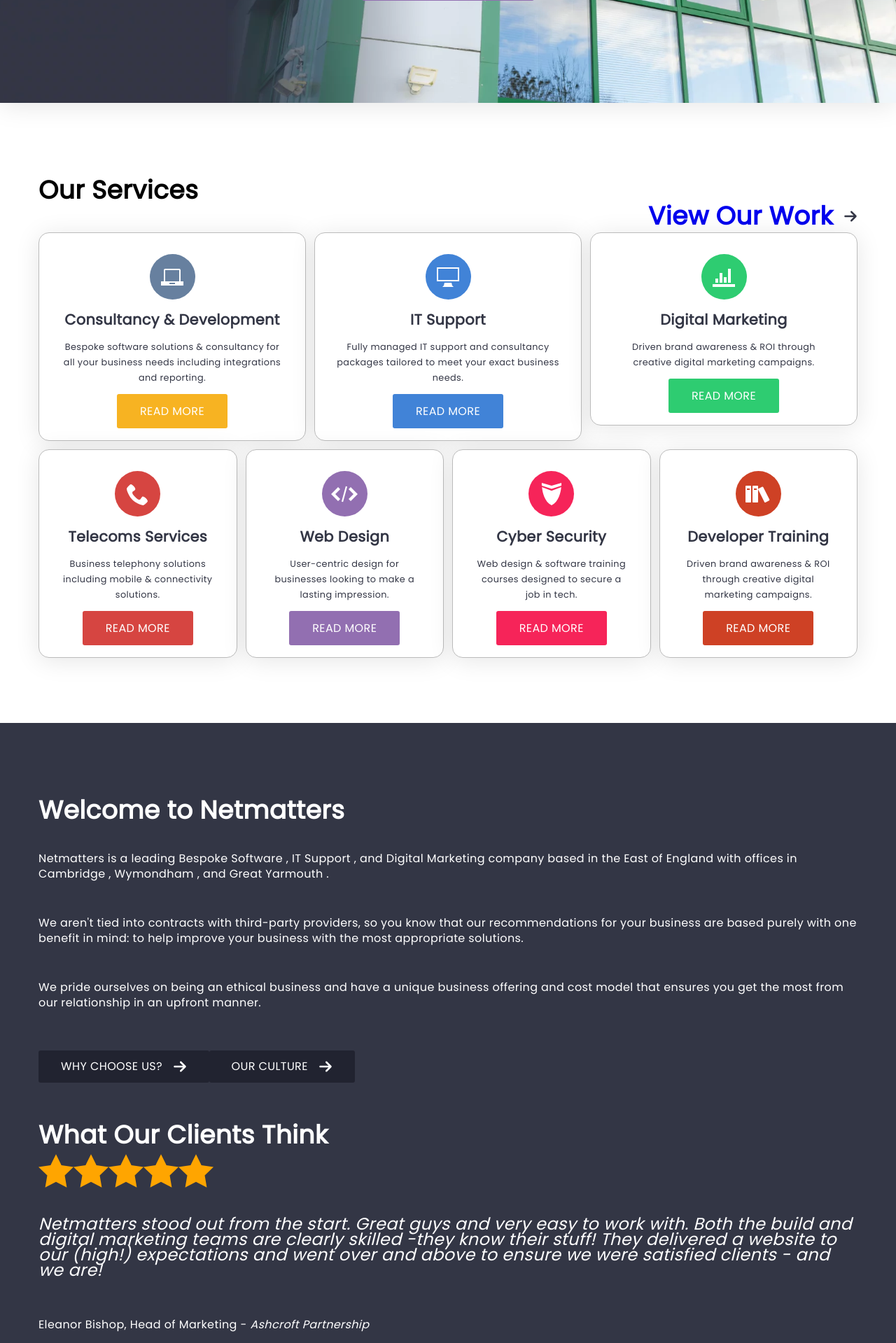
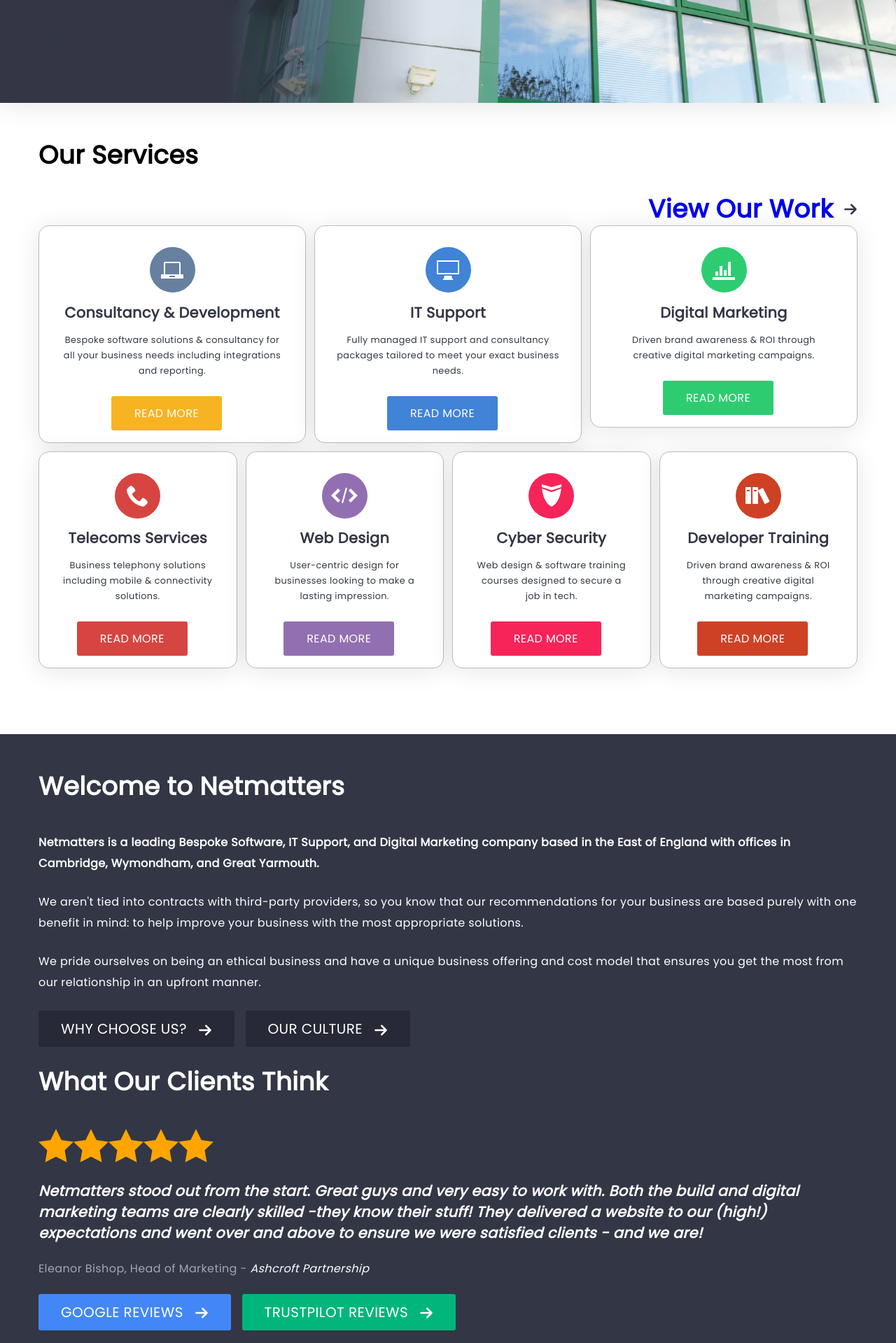
Before and after one commit to Rootytootyfrooty/NetMatters-SCS-Assessment1, a PHP site: page / in a window 1280 px wide. Shown: the part 625-2544 px from the top of the page at 70% size. Run offline with PHP 8.4, Linux system fonts and the light colour scheme.

Commit message:
Welcome section
I've adjusted the welcome section text and layouts, with the right colours for the grey buttons now.

```diff
--- a/SCSS/abstracts/_colors.scss
+++ b/SCSS/abstracts/_colors.scss
@@ -10,6 +10,9 @@
 $c__dev-training-orange: #ce4125;
 
 $c__welcome-black: #212330;
+$c__welcome-button-grey: #272936;
+$c__welcome-button-grey-hover: #121318;
+$c__quotee-grey: #a3a8ac;
 
 $c__google-blue: #4387f6;
 $c__google-blue-hov: #166af4;
@@ -35,6 +38,10 @@
 $training-orange: $c__dev-training-orange;
 $bg-white: #fff;
 $bg-midnight: #333645;
+
+$wel-btn: $c__welcome-button-grey;
+$wel-btn-hov: $c__welcome-button-grey-hover;
+$q-grey: $c__quotee-grey;
 
 $wel-black: $c__welcome-black;
 $gg-blue: $c__google-blue;
--- a/SCSS/components/_buttons.scss
+++ b/SCSS/components/_buttons.scss
@@ -4,11 +4,12 @@
     vertical-align: middle;
     cursor: pointer;
     text-transform: uppercase;
-    margin-top: 20px;
+    // margin-top: 20px;
     border: 1px solid #bbb;
     border-radius: 3px;
     padding: 12px 32px;
-    margin-top: 25px;
+    margin-bottom: 25px;
+    margin-right: 1rem;
 }
 
 // big our services buttons
--- a/SCSS/layout/_services.scss
+++ b/SCSS/layout/_services.scss
@@ -43,7 +43,7 @@
   display: none;
 }
 @include sm {
-    .h2up {
+    .container-head {
       margin-bottom: 0;
     }
     .vow1 {
--- a/SCSS/layout/_welcome.scss
+++ b/SCSS/layout/_welcome.scss
@@ -1,7 +1,7 @@
 //welcome to netmatters & what our clients think sections
 .about {
     background-color: $bg-midnight;
-    color: white;
+    color: $bg-white;
     padding-top: 50px;
     padding-bottom: 50px;
 }
@@ -12,8 +12,18 @@
 .quote {
     margin: 0;
     padding: 0;
+    font-style: italic;
+    line-height: 1.875rem;
+    font-weight: 600;
+    font-size: 1.3rem;
+}
+.quotee {
+   color: $c__quotee-grey;
 }
 
+.wel1 p {
+    line-height: 1.875rem;
+}
 
 // buttons- welcome section 1 & 2; google; trustpilot;
 
@@ -22,8 +32,13 @@
     justify-content: left;
     width: 1fr;
     > a {
-        background-color: $wel-black;
-        border: $wel-black;
+        font-size: 1.25rem;
+        background-color: $wel-btn;
+        border: $wel-btn;
+        &:hover {
+            background-color: $wel-btn-hov;
+            border: $wel-btn-hov;
+        }
     }
 }
 .btn-wel2 {
--- a/SCSS/themes/_fonts.scss
+++ b/SCSS/themes/_fonts.scss
@@ -12,19 +12,14 @@
 }
 p {
     line-height: 1.375rem;
-    padding-top: 1rem;
-    padding-bottom: 1rem;
-}
-.quote {
-    font-size: 1.5rem;
-    font-style: italic;
+    margin: 0px 0px 25px 0px;
 }
 .h2up {
     font-size: 2.25rem;
     font-weight: 800;
     font-family: inherit;
     margin-top: 0;
-    padding-top: 50px;
+    margin-bottom: 40px;
 }
 .container-header p {
     font-weight: 600;
--- a/SCSS/themes/_icons.scss
+++ b/SCSS/themes/_icons.scss
@@ -3,6 +3,7 @@
 .stars {
     display: flex;
     flex-direction: row;
+    margin: 25px 0px;
 }
 .star {
     display: inline-block;
--- a/index.html
+++ b/index.html
@@ -53,7 +53,7 @@
             </div>
         </div>
         <div class="main">
-            <h2 class=" container container-head h2up">Our Services</h2>
+            <h2 class="container container-head h2up">Our Services</h2>
             <div class="container our-services">
                 <div class="services vowg1">
                     <a href="#" class="vow1">
@@ -146,19 +146,18 @@
                     <div class="wel1">
                         <h2 class="h2up">Welcome to Netmatters</h2>
                         <p>
+                            <strong>
                                 Netmatters is a leading
-                            <a href="#">Bespoke Software</a>
-                            ,
-                            <a href="#">IT Support</a>
-                            , and
+                                <a href="#">Bespoke Software,</a>
+                                <a href="#">IT Support,</a>
+                                and
                                 <a href="#">Digital Marketing </a>
                                 company based in the East of England with offices in
-                            <a href="#">Cambridge</a>
-                            ,
-                            <a href="#">Wymondham</a>
-                            , and
-                            <a href="#">Great Yarmouth</a>
-                            .
+                                <a href="#">Cambridge,</a>
+                                <a href="#">Wymondham,</a>
+                                and
+                                <a href="#">Great Yarmouth.</a>
+                            </strong>
                         </p>
                         <p>
                                 We aren't tied into contracts with third-party providers, so you know that our recommendations
@@ -197,15 +196,17 @@
                                 <use href="#icon-star"></use>
                             </svg>
                         </div>
-                        <blockquote class="quote">
                         <p>
+                            <span class="quote">
+                                <strong>
                                 Netmatters stood out from the start. Great guys and very easy to work with. Both the build and digital
                                 marketing teams are clearly skilled -they know their stuff! They delivered a website to our (high!)
                                 expectations and went over and above to ensure we were satisfied clients - and we are!
+                                </strong>
+                            </span>
                         </p>
-                        </blockquote>
                         <p>
-                            Eleanor Bishop, Head of Marketing -
+                            <span class="quotee">Eleanor Bishop, Head of Marketing - </span>
                             <cite><a href="#">Ashcroft Partnership</a></cite>
                         </p>
                         <div class="btn-wel2">
```
Also changed, not shown: CSS/styles.css. Lines whose indentation alone changed are shown as unchanged.
